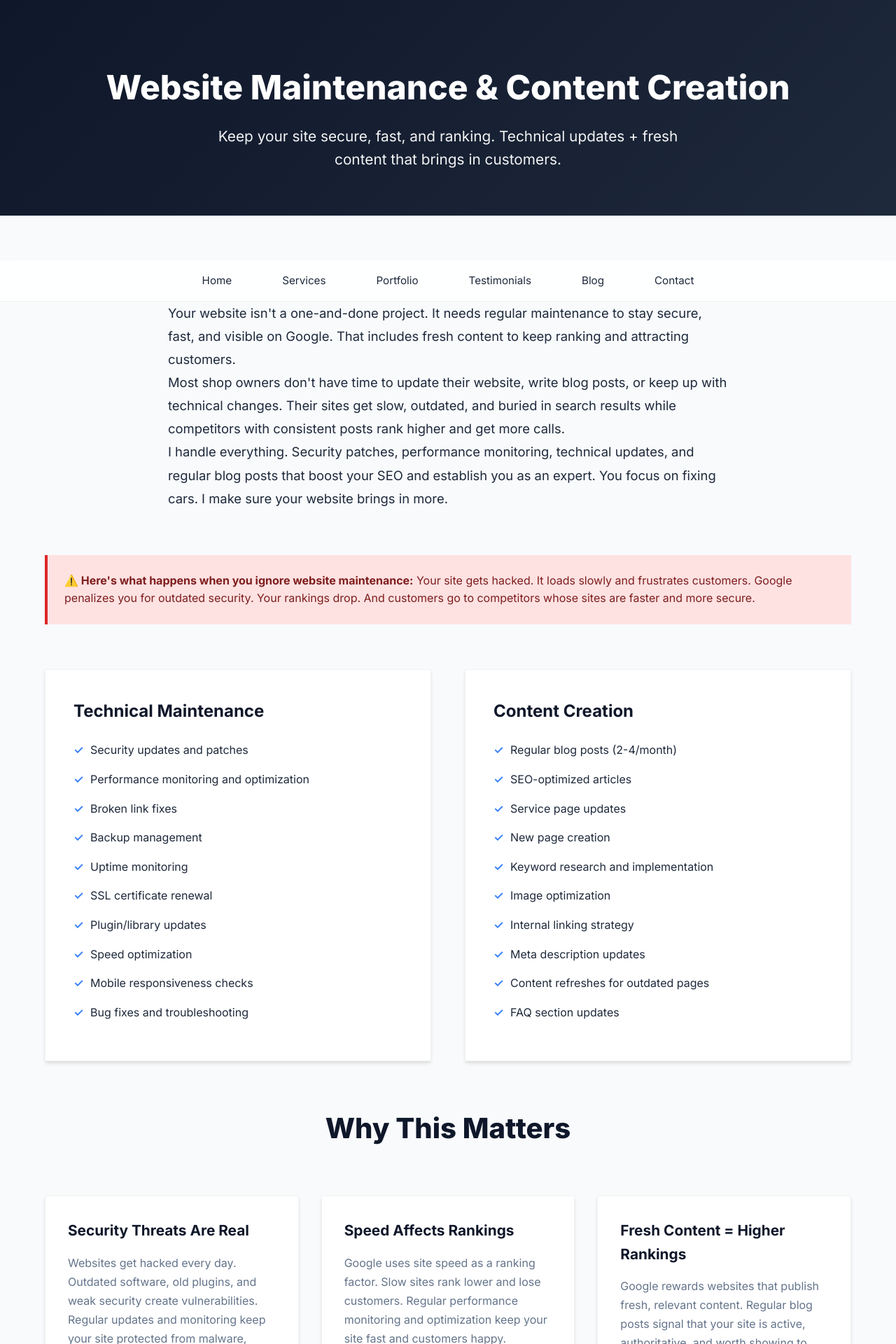
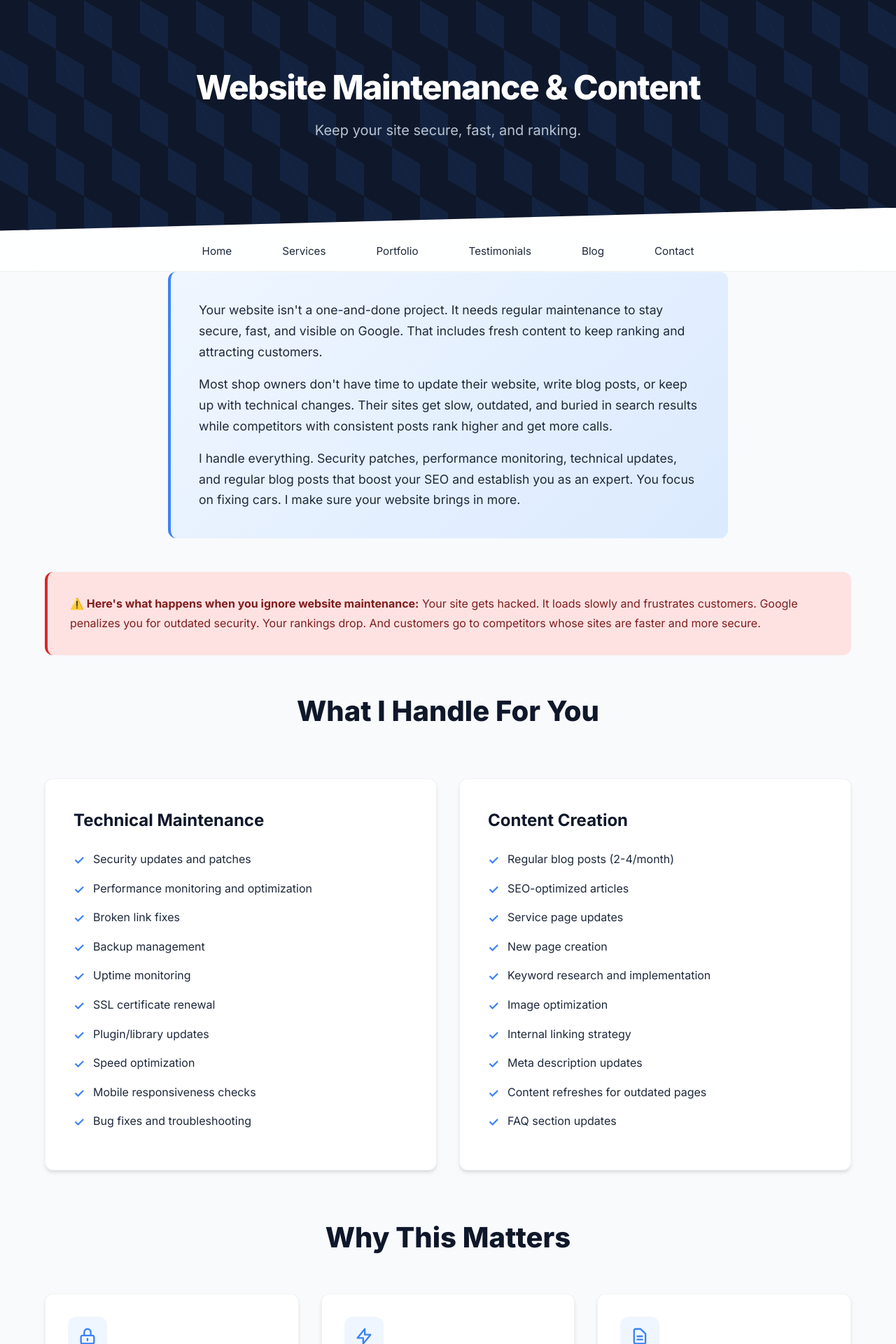
Before and after one commit to JamesBrownR/MeetingSurge, a Jekyll site: the page built from services/maintenance/index.html, in a window 1280 px wide. Shown: the top 1920 px of the page at 70% size. Built offline with Jekyll 4.4.1, drawn with Linux system fonts in a browser that asks for light colours; some of the changed text lies outside the part shown.

Commit message:
Update index.html

```diff
--- a/services/maintenance/index.html
+++ b/services/maintenance/index.html
@@ -5,92 +5,58 @@
 ---
 
 <style>
-  /* Service Page Specific Styles */
-  .service-hero {
-    background: linear-gradient(135deg, var(--primary) 0%, var(--primary-light) 100%);
-    color: white;
-    text-align: center;
-    padding: 6rem 1.5rem 4rem;
-    margin-bottom: 4rem;
-  }
-
-  .service-hero h1 {
-    font-size: 3rem;
-    font-weight: 800;
-    line-height: 1.2;
-    margin-bottom: 1.5rem;
-    color: white;
-  }
-
-  .service-hero p {
-    font-size: 1.3rem;
-    max-width: 700px;
-    margin: 0 auto;
-    opacity: 0.95;
-  }
-
   .service-content {
     max-width: 1200px;
     margin: 0 auto;
     padding: 0 1.5rem 4rem;
   }
 
-  .service-intro {
+  .intro-box {
     max-width: 800px;
-    margin: 0 auto 4rem;
-    font-size: 1.15rem;
-    line-height: 1.8;
-    color: var(--text-main);
+    margin: 0 auto 3rem;
+    background: linear-gradient(135deg, #eff6ff 0%, #dbeafe 100%);
+    padding: 2.5rem;
+    border-radius: 12px;
+    border-left: 4px solid var(--accent);
   }
 
-  .features-grid {
-    display: grid;
-    grid-template-columns: repeat(auto-fit, minmax(300px, 1fr));
-    gap: 2rem;
-    margin: 4rem 0;
+  .intro-box p {
+    font-size: 1.1rem;
+    line-height: 1.7;
+    color: var(--text-main);
+    margin-bottom: 1rem;
   }
 
-  .feature-card {
-    background: var(--surface);
-    padding: 2rem;
-    box-shadow: var(--shadow-md);
-    border: var(--card-border);
-    transition: all 0.3s ease;
+  .intro-box p:last-child {
+    margin-bottom: 0;
   }
 
-  .feature-card:hover {
-    transform: translateY(-5px);
-    box-shadow: var(--shadow-xl);
+  .warning-box {
+    background: #fee2e2;
+    border-left: 4px solid #dc2626;
+    padding: 2rem;
+    border-radius: 12px;
+    margin: 3rem 0;
   }
 
-  .feature-card h3 {
-    font-size: 1.3rem;
-    color: var(--primary);
-    margin-bottom: 1rem;
-    font-weight: 700;
-  }
-
-  .feature-card p {
-    color: var(--text-muted);
+  .warning-box p {
+    margin: 0;
+    color: #7f1d1d;
+    font-weight: 500;
     line-height: 1.7;
   }
 
-  .two-column-section {
+  .two-column-grid {
     display: grid;
-    grid-template-columns: 1fr 1fr;
-    gap: 3rem;
+    grid-template-columns: repeat(auto-fit, minmax(340px, 1fr));
+    gap: 2rem;
     margin: 4rem 0;
-  }
-
-  @media (max-width: 768px) {
-    .two-column-section {
-      grid-template-columns: 1fr;
-    }
   }
 
   .column-box {
     background: var(--surface);
     padding: 2.5rem;
+    border-radius: 12px;
     box-shadow: var(--shadow-md);
     border: var(--card-border);
   }
@@ -108,10 +74,11 @@
   }
 
   .column-box ul li {
-    padding-left: 1.5rem;
+    padding-left: 1.75rem;
     margin-bottom: 1rem;
     position: relative;
     line-height: 1.6;
+    color: var(--text-main);
   }
 
   .column-box ul li:before {
@@ -120,98 +87,179 @@
     left: 0;
     color: var(--accent);
     font-weight: bold;
+    font-size: 1.1rem;
   }
 
-  .pricing-section {
-    max-width: 900px;
+  .features-grid {
+    display: grid;
+    grid-template-columns: repeat(auto-fit, minmax(320px, 1fr));
+    gap: 2rem;
+    margin: 3rem 0;
+  }
+
+  .feature-card {
+    background: var(--surface);
+    padding: 2rem;
+    border-radius: 12px;
+    box-shadow: var(--shadow-md);
+    border: var(--card-border);
+    transition: all 0.3s ease;
+  }
+
+  .feature-card:hover {
+    transform: translateY(-5px);
+    box-shadow: var(--shadow-xl);
+    border-color: rgba(59, 130, 246, 0.2);
+  }
+
+  .icon-wrapper {
+    width: 56px;
+    height: 56px;
+    background: #eff6ff;
+    border-radius: 12px;
+    display: flex;
+    align-items: center;
+    justify-content: center;
+    margin-bottom: 1.25rem;
+    color: var(--accent);
+  }
+
+  .icon-wrapper svg {
+    width: 28px;
+    height: 28px;
+    stroke-width: 2;
+  }
+
+  .feature-card h3 {
+    font-size: 1.25rem;
+    color: var(--primary);
+    margin-bottom: 0.75rem;
+    font-weight: 700;
+  }
+
+  .feature-card p {
+    color: var(--text-muted);
+    line-height: 1.7;
+    font-size: 0.95rem;
+  }
+
+  .content-box {
+    max-width: 800px;
     margin: 4rem auto;
     background: var(--surface);
     padding: 3rem;
+    border-radius: 12px;
     box-shadow: var(--shadow-xl);
     border: var(--card-border);
   }
 
-  .pricing-section h2 {
-    text-align: center;
-    margin-bottom: 2rem;
+  .content-box h3 {
+    color: var(--primary);
+    font-size: 1.35rem;
+    margin-bottom: 1.5rem;
   }
 
-  .pricing-tier {
-    background: var(--bg-body);
-    padding: 2rem;
+  .content-box ul {
     margin-bottom: 2rem;
-    border-left: 4px solid var(--accent);
+    line-height: 2;
   }
 
-  .pricing-tier h3 {
-    color: var(--primary);
-    margin-bottom: 0.5rem;
+  .content-box ul li {
+    color: var(--text-main);
   }
 
-  .price {
-    font-size: 2rem;
-    font-weight: 800;
-    color: var(--accent);
+  .content-box p {
+    line-height: 1.8;
+    color: var(--text-main);
     margin-bottom: 1rem;
   }
 
-  .faq-section {
+  .pricing-box {
     max-width: 800px;
     margin: 4rem auto;
+    background: var(--surface);
+    padding: 3rem;
+    border-radius: 12px;
+    box-shadow: var(--shadow-xl);
+    border: var(--card-border);
+  }
+
+  .pricing-box h3 {
+    color: var(--primary);
+    font-size: 1.35rem;
+    margin-bottom: 1.5rem;
+  }
+
+  .pricing-box ul {
+    margin-bottom: 2rem;
+    line-height: 2;
+  }
+
+  .pricing-box ul li {
+    color: var(--text-main);
+  }
+
+  .pricing-box p {
+    line-height: 1.8;
+    color: var(--text-main);
+    margin-bottom: 1rem;
+  }
+
+  .faq-grid {
+    display: grid;
+    grid-template-columns: repeat(auto-fit, minmax(340px, 1fr));
+    gap: 1.5rem;
+    margin: 3rem 0;
   }
 
   .faq-item {
     background: var(--surface);
-    padding: 2rem;
-    margin-bottom: 1.5rem;
+    padding: 1.75rem;
+    border-radius: 12px;
     border: var(--card-border);
+    transition: all 0.3s ease;
+  }
+
+  .faq-item:hover {
+    box-shadow: var(--shadow-md);
   }
 
   .faq-item h3 {
-    font-size: 1.2rem;
+    font-size: 1.1rem;
     color: var(--primary);
-    margin-bottom: 1rem;
+    margin-bottom: 0.75rem;
     font-weight: 700;
   }
 
   .faq-item p {
-    color: var(--text-main);
+    color: var(--text-muted);
     line-height: 1.7;
-  }
-
-  .warning-box {
-    background: #fee2e2;
-    border-left: 4px solid #dc2626;
-    padding: 1.5rem;
-    margin: 2rem 0;
-  }
-
-  .warning-box p {
-    margin: 0;
-    color: #7f1d1d;
+    font-size: 0.95rem;
   }
 
   @media (max-width: 768px) {
-    .service-hero h1 {
-      font-size: 2rem;
+    .two-column-grid {
+      grid-template-columns: 1fr;
     }
 
-    .service-hero p {
-      font-size: 1.1rem;
+    .faq-grid {
+      grid-template-columns: 1fr;
     }
   }
 </style>
 
-<div class="service-hero">
-  <h1>Website Maintenance & Content Creation</h1>
-  <p>Keep your site secure, fast, and ranking. Technical updates + fresh content that brings in customers.</p>
+<div style="background-color: #ffffff;">
+  <header>
+    <h1 class="hero-sub-text">Keep your site secure, fast, and ranking.</h1>
+    <p class="hero-big-text">Website Maintenance & Content</p>
+  </header>
 </div>
 
 {% include nav.html %}
 
 <div class="service-content">
 
-  <div class="service-intro">
+  <div class="intro-box">
     <p>Your website isn't a one-and-done project. It needs regular maintenance to stay secure, fast, and visible on Google. That includes fresh content to keep ranking and attracting customers.</p>
 
     <p>Most shop owners don't have time to update their website, write blog posts, or keep up with technical changes. Their sites get slow, outdated, and buried in search results while competitors with consistent posts rank higher and get more calls.</p>
@@ -223,7 +271,9 @@
     <p><strong>⚠️ Here's what happens when you ignore website maintenance:</strong> Your site gets hacked. It loads slowly and frustrates customers. Google penalizes you for outdated security. Your rankings drop. And customers go to competitors whose sites are faster and more secure.</p>
   </div>
 
-  <div class="two-column-section">
+  <h2 style="text-align: center; margin-bottom: 2rem;">What I Handle For You</h2>
+
+  <div class="two-column-grid">
     <div class="column-box">
       <h3>Technical Maintenance</h3>
       <ul>
@@ -257,95 +307,73 @@
     </div>
   </div>
 
-  <h2 style="text-align: center; margin-bottom: 3rem;">Why This Matters</h2>
+  <h2 style="text-align: center; margin-bottom: 2rem;">Why This Matters</h2>
 
   <div class="features-grid">
     <div class="feature-card">
+      <div class="icon-wrapper">
+        <svg fill="none" stroke="currentColor" viewBox="0 0 24 24"><path stroke-linecap="round" stroke-linejoin="round" d="M12 15v2m-6 4h12a2 2 0 002-2v-6a2 2 0 00-2-2H6a2 2 0 00-2 2v6a2 2 0 002 2zm10-10V7a4 4 0 00-8 0v4h8z"></path></svg>
+      </div>
       <h3>Security Threats Are Real</h3>
-      <p>Websites get hacked every day. Outdated software, old plugins, and weak security create vulnerabilities. Regular updates and monitoring keep your site protected from malware, hackers, and data breaches.</p>
+      <p>Websites get hacked every day. Outdated software and weak security create vulnerabilities. Regular updates and monitoring keep your site protected.</p>
     </div>
 
     <div class="feature-card">
+      <div class="icon-wrapper">
+        <svg fill="none" stroke="currentColor" viewBox="0 0 24 24"><path stroke-linecap="round" stroke-linejoin="round" d="M13 10V3L4 14h7v7l9-11h-7z"></path></svg>
+      </div>
       <h3>Speed Affects Rankings</h3>
-      <p>Google uses site speed as a ranking factor. Slow sites rank lower and lose customers. Regular performance monitoring and optimization keep your site fast and customers happy.</p>
+      <p>Google uses site speed as a ranking factor. Slow sites rank lower and lose customers. Regular optimization keeps your site fast.</p>
     </div>
 
     <div class="feature-card">
+      <div class="icon-wrapper">
+        <svg fill="none" stroke="currentColor" viewBox="0 0 24 24"><path stroke-linecap="round" stroke-linejoin="round" d="M9 12h6m-6 4h6m2 5H7a2 2 0 01-2-2V5a2 2 0 012-2h5.586a1 1 0 01.707.293l5.414 5.414a1 1 0 01.293.707V19a2 2 0 01-2 2z"></path></svg>
+      </div>
       <h3>Fresh Content = Higher Rankings</h3>
-      <p>Google rewards websites that publish fresh, relevant content. Regular blog posts signal that your site is active, authoritative, and worth showing to searchers.</p>
+      <p>Google rewards websites that publish fresh, relevant content. Regular blog posts signal that your site is active and authoritative.</p>
     </div>
 
     <div class="feature-card">
+      <div class="icon-wrapper">
+        <svg fill="none" stroke="currentColor" viewBox="0 0 24 24"><path stroke-linecap="round" stroke-linejoin="round" d="M17 20h5v-2a3 3 0 00-5.356-1.857M17 20H7m10 0v-2c0-.656-.126-1.283-.356-1.857M7 20H2v-2a3 3 0 015.356-1.857M7 20v-2c0-.656.126-1.283.356-1.857m0 0a5.002 5.002 0 019.288 0M15 7a3 3 0 11-6 0 3 3 0 016 0zm6 3a2 2 0 11-4 0 2 2 0 014 0zM7 10a2 2 0 11-4 0 2 2 0 014 0z"></path></svg>
+      </div>
       <h3>Blogs Build Trust</h3>
-      <p>When customers read helpful articles on your site {like "5 Signs Your Car Needs an Oil Change"} they see you as an expert and trust you more.</p>
+      <p>When customers read helpful articles on your site, they see you as an expert and trust you more. This converts browsers into buyers.</p>
     </div>
 
     <div class="feature-card">
+      <div class="icon-wrapper">
+        <svg fill="none" stroke="currentColor" viewBox="0 0 24 24"><path stroke-linecap="round" stroke-linejoin="round" d="M21 21l-6-6m2-5a7 7 0 11-14 0 7 7 0 0114 0z"></path></svg>
+      </div>
       <h3>Content Targets Keywords</h3>
-      <p>Each blog post is an opportunity to rank for specific search terms. "Brake repair in Fort Lauderdale," "engine diagnostic cost," "transmission flush near me". Targeted content brings in customers searching for those services.</p>
+      <p>Each blog post is an opportunity to rank for specific search terms. Targeted content brings in customers searching for those services.</p>
     </div>
 
     <div class="feature-card">
+      <div class="icon-wrapper">
+        <svg fill="none" stroke="currentColor" viewBox="0 0 24 24"><path stroke-linecap="round" stroke-linejoin="round" d="M12 8v4m0 4h.01M21 12a9 9 0 11-18 0 9 9 0 0118 0z"></path></svg>
+      </div>
       <h3>Downtime Costs Money</h3>
-      <p>If your site goes down for a day because of a technical issue, you lose customers who can't find your hours, services, or contact info. Regular monitoring catches problems before they cost you business.</p>
+      <p>If your site goes down, you lose customers who can't find your hours, services, or contact info. Regular monitoring catches problems before they cost you business.</p>
     </div>
   </div>
 
-  <h2 style="text-align: center; margin: 4rem 0 2rem;">What You Get</h2>
-
-  <div class="service-intro">
-    <p><strong>Technical Maintenance:</strong> I monitor your site daily for uptime, speed, and security issues. When something breaks, I fix it immediately. You get monthly updates and performance reports so you know your site is healthy.</p>
-
-    <p><strong>Regular Blog Content:</strong> I write 2-4 blog posts per month based on your services and what your customers are searching for. Each post is SEO-optimized, 800-1200 words, and designed to rank on Google while establishing your expertise.</p>
-
-    <p><strong>Content Strategy:</strong> I don't just write random articles. Every post targets specific keywords your customers are searching for and includes internal links to your service pages to boost conversions.</p>
-
-    <p><strong>Priority Support:</strong> If you need a quick update, a new page, or emergency support, you get priority response. No waiting weeks for simple changes.</p>
-  </div>
-
-
-
-   <div class="pricing-section">
-    <h2>Investment</h2>
-    <p style="text-align: center; color: var(--text-muted); margin-bottom: 2rem;">Choose the plan that fits your needs.</p>
-
-
-    <div class="pricing-tier">
-      <div class="price">Custom pricing based on what you actually need. No hidden fees. No surprises.</div>
-      <h3 style="line-height: 1.8; margin-bottom: 1rem;">Factors in pricing:</h3>
-      <ul style="line-height: 1.8; margin-bottom: 0;">
-        <li>2-4 SEO-optimized blog posts per month (800-1200 words each)</li>
-        <li>Keyword research and strategy</li>
-        <li>Content updates to existing pages</li>
-        <li>Meta description optimization</li>
-        <li>Internal linking strategy</li>
-      </ul>
-    </div>
-
-    <div class="pricing-tier">
-      <div class="price">Let's Talk</div>
-      <p style="line-height: 1.8;">Get Your Free Quote</p>
-    </div>
-
-
-  <h2 style="text-align: center; margin: 4rem 0 2rem;">Blog Topics I Write</h2>
-
-  <div class="service-intro">
+  <div class="content-box">
+    <h2 style="text-align: center; margin-bottom: 1.5rem;">Blog Topics I Write</h2>
     <p>Every blog post is written for your customers with your brand in mind. Here are examples of topics I write about:</p>
 
-    <ul style="line-height: 1.8; margin-bottom: 2rem;">
+    <ul>
       <li><strong>How-to guides:</strong> "How to Tell If Your Brake Pads Are Worn Out"</li>
       <li><strong>Service explainers:</strong> "What's Included in a Full-Service Oil Change?"</li>
       <li><strong>Common problems:</strong> "5 Reasons Your Check Engine Light Is On"</li>
       <li><strong>Seasonal content:</strong> "Preparing Your Car for South Florida Summer Heat"</li>
       <li><strong>Cost guides:</strong> "How Much Does Transmission Repair Cost in 2026?"</li>
       <li><strong>Maintenance schedules:</strong> "When Should You Replace Your Timing Belt?"</li>
-      <li><strong>Myth-busting:</strong> "Do You Really Need Premium Gas?"</li>
-      <li><strong>Local content:</strong> "Best Auto Repair Shops in Fort Lauderdale (And What Makes Us Different)"</li>
     </ul>
 
-    <p>Each post includes:</p>
-    <ul style="line-height: 1.8;">
+    <p style="margin-top: 2rem;"><strong>Each post includes:</strong></p>
+    <ul style="margin-bottom: 0;">
       <li>800-1200 words of helpful, readable content</li>
       <li>Target keywords naturally integrated</li>
       <li>Internal links to your service pages</li>
@@ -355,22 +383,36 @@
     </ul>
   </div>
 
-  <div class="faq-section">
-    <h2 style="text-align: center; margin-bottom: 2rem;">Common Questions</h2>
+  <div class="pricing-box">
+    <h2 style="text-align: center; margin-bottom: 0.5rem;">Investment</h2>
+    <p style="text-align: center; color: var(--text-muted); margin-bottom: 2rem;">Custom pricing based on your needs.</p>
 
+    <h3>What's typically included:</h3>
+    <ul>
+      <li>2-4 SEO-optimized blog posts per month</li>
+      <li>Weekly security and performance monitoring</li>
+      <li>Keyword research and strategy</li>
+      <li>Content updates to existing pages</li>
+      <li>Meta description optimization</li>
+      <li>Priority technical support</li>
+    </ul>
+
+    <div style="text-align: center; margin-top: 2rem;">
+      <a href="/contact" class="cta-button">Get Your Free Quote</a>
+    </div>
+  </div>
+
+  <h2 style="text-align: center; margin: 4rem 0 2rem;">Common Questions</h2>
+
+  <div class="faq-grid">
     <div class="faq-item">
-      <h3>Do I have to approve blog posts before they go live?</h3>
-      <p>Yes, if you want. I can send you drafts for approval, or you can give me the green light to publish directly. Most clients prefer to just let me handle it so they don't have to think about it.</p>
+      <h3>Do I approve posts before they go live?</h3>
+      <p>Yes, if you want. I can send you drafts for approval, or you can give me the green light to publish directly. Most clients prefer to just let me handle it.</p>
     </div>
 
     <div class="faq-item">
       <h3>How do you know what to write about?</h3>
-      <p>I research what your customers are searching for, what questions they're asking, and what keywords your competitors are ranking for. Then I write content that targets those searches while showcasing your expertise.</p>
-    </div>
-
-    <div class="faq-item">
-      <h3>What if my site is built on WordPress/Squarespace/Wix?</h3>
-      <p>I work with all platforms. Maintenance tasks vary by platform, but the core principles are the same. Keep it secure, fast, and updated.</p>
+      <p>I research what your customers are searching for, what questions they're asking, and what keywords your competitors are ranking for.</p>
     </div>
 
     <div class="faq-item">
@@ -379,8 +421,8 @@
     </div>
 
     <div class="faq-item">
-      <h3>How long until I see SEO results from blog content?</h3>
-      <p>SEO is a long game. You'll typically start seeing new blog posts ranking within 30-60 days. The more consistent you are with content, the better your overall site authority and rankings become over time.</p>
+      <h3>How long until I see SEO results?</h3>
+      <p>SEO is a long game. You'll typically start seeing new blog posts ranking within 30-60 days. The more consistent you are with content, the better your overall site authority becomes.</p>
     </div>
 
     <div class="faq-item">
@@ -390,7 +432,7 @@
 
     <div class="faq-item">
       <h3>Do you write the content or use AI?</h3>
-      <p>I use AI to assist with research and drafting. Every post is heavily edited, fact-checked, and customized to your shop's voice and expertise. The final content is high-quality, readable, and valuable to customers.</p>
+      <p>I use AI to assist with research and drafting. Every post is heavily edited, fact-checked, and customized to your shop's voice and expertise.</p>
     </div>
   </div>
 
```
